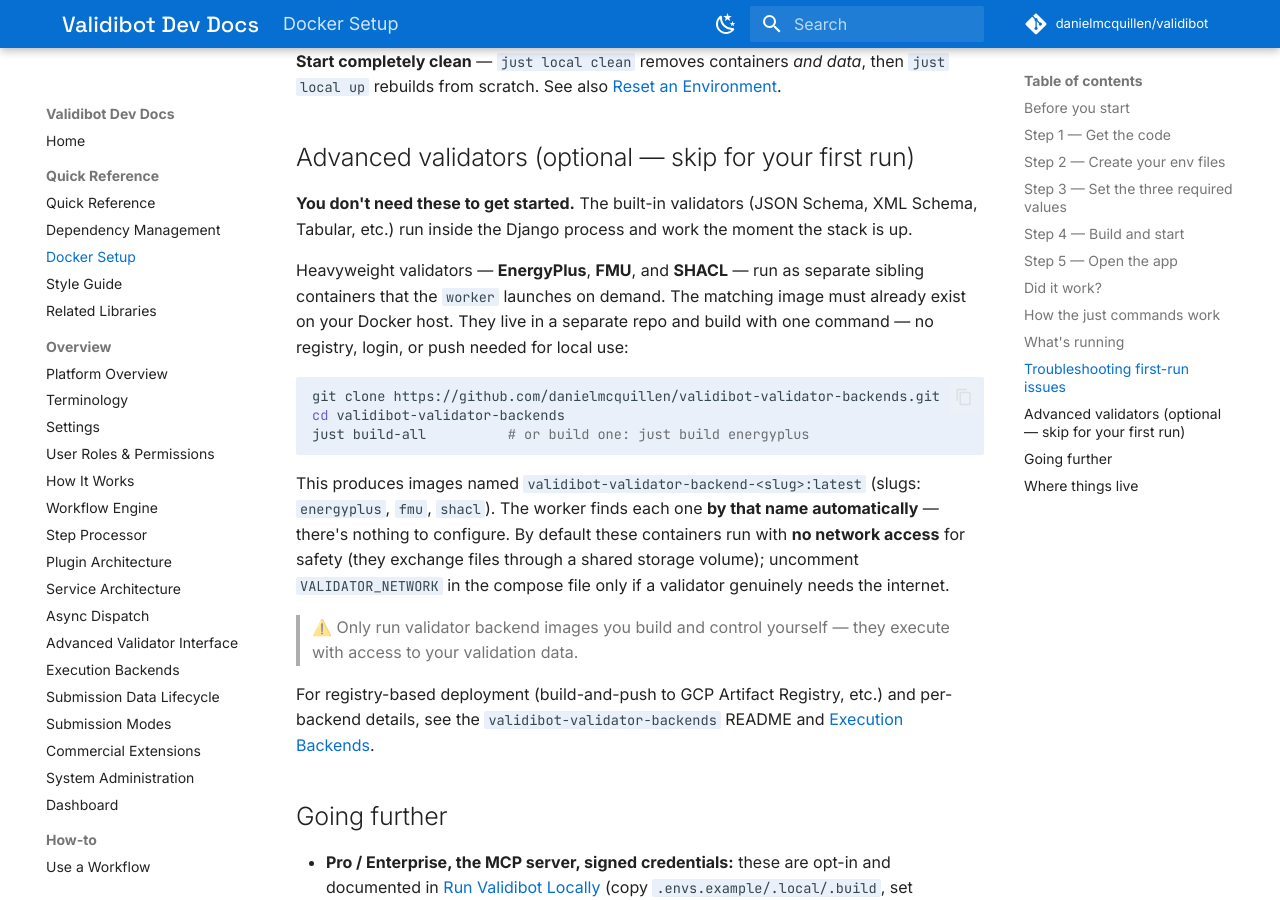
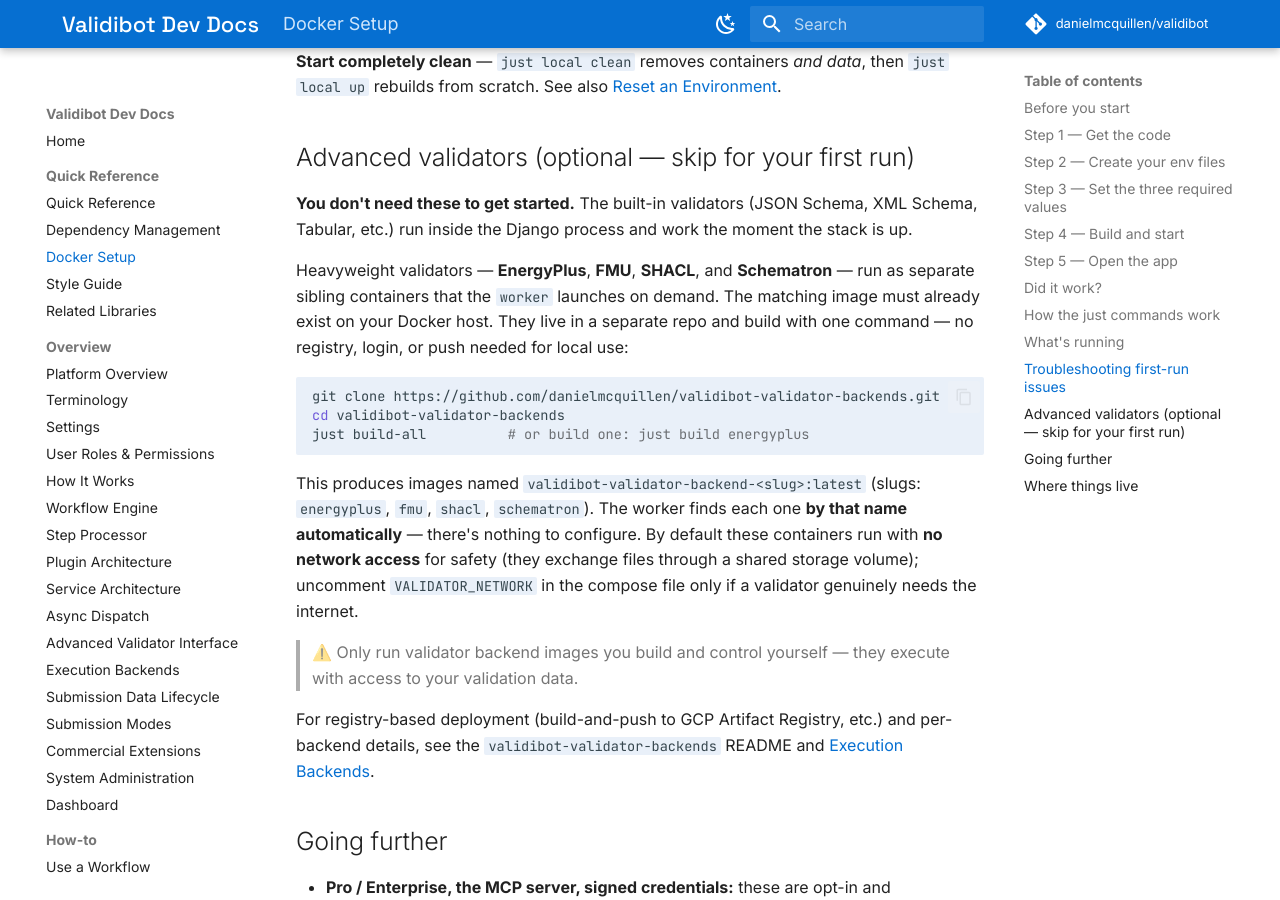
Before and after one commit to danielmcquillen/validibot, an MkDocs documentation site: the page built from docs/dev_docs/docker.md, in a window 1280 px wide and 900 px high, scrolled down 5134 px. Built offline with MkDocs 1.6.1 and Material for MkDocs 9.7.7, drawn with Linux system fonts in a browser that asks for light colours; comment, search, counter and statistics services are not loaded.

Commit message:
Make Docker builds ignore host-only uv sources
Run Docker dependency sync with UV_NO_SOURCES=1 so image builds install the
pinned validibot-shared package instead of trying to resolve the host-only
../validibot-shared editable source path.

Apply the same fix to local and production Dockerfiles, and update local
advanced-validator docs to include Schematron.

````diff
--- a/docs/dev_docs/docker.md
+++ b/docs/dev_docs/docker.md
@@ -192,10 +192,11 @@
 XML Schema, Tabular, etc.) run inside the Django process and work the moment the
 stack is up.
 
-Heavyweight validators — **EnergyPlus**, **FMU**, and **SHACL** — run as separate
-sibling containers that the `worker` launches on demand. The matching image must
-already exist on your Docker host. They live in a separate repo and build with one
-command — no registry, login, or push needed for local use:
+Heavyweight validators — **EnergyPlus**, **FMU**, **SHACL**, and **Schematron** —
+run as separate sibling containers that the `worker` launches on demand. The
+matching image must already exist on your Docker host. They live in a separate
+repo and build with one command — no registry, login, or push needed for local
+use:
 
 ```bash
 git clone https://github.com/danielmcquillen/validibot-validator-backends.git
@@ -204,9 +205,9 @@
 ```
 
 This produces images named `validibot-validator-backend-<slug>:latest` (slugs:
-`energyplus`, `fmu`, `shacl`). The worker finds each one **by that name
-automatically** — there's nothing to configure. By default these containers run
-with **no network access** for safety (they exchange files through a shared
+`energyplus`, `fmu`, `shacl`, `schematron`). The worker finds each one **by that
+name automatically** — there's nothing to configure. By default these containers
+run with **no network access** for safety (they exchange files through a shared
 storage volume); uncomment `VALIDATOR_NETWORK` in the compose file only if a
 validator genuinely needs the internet.
 
````
Also changed, not shown: docs/dev_docs/deployment/deploy-local.md (+2 -2 lines), 2 other files.
